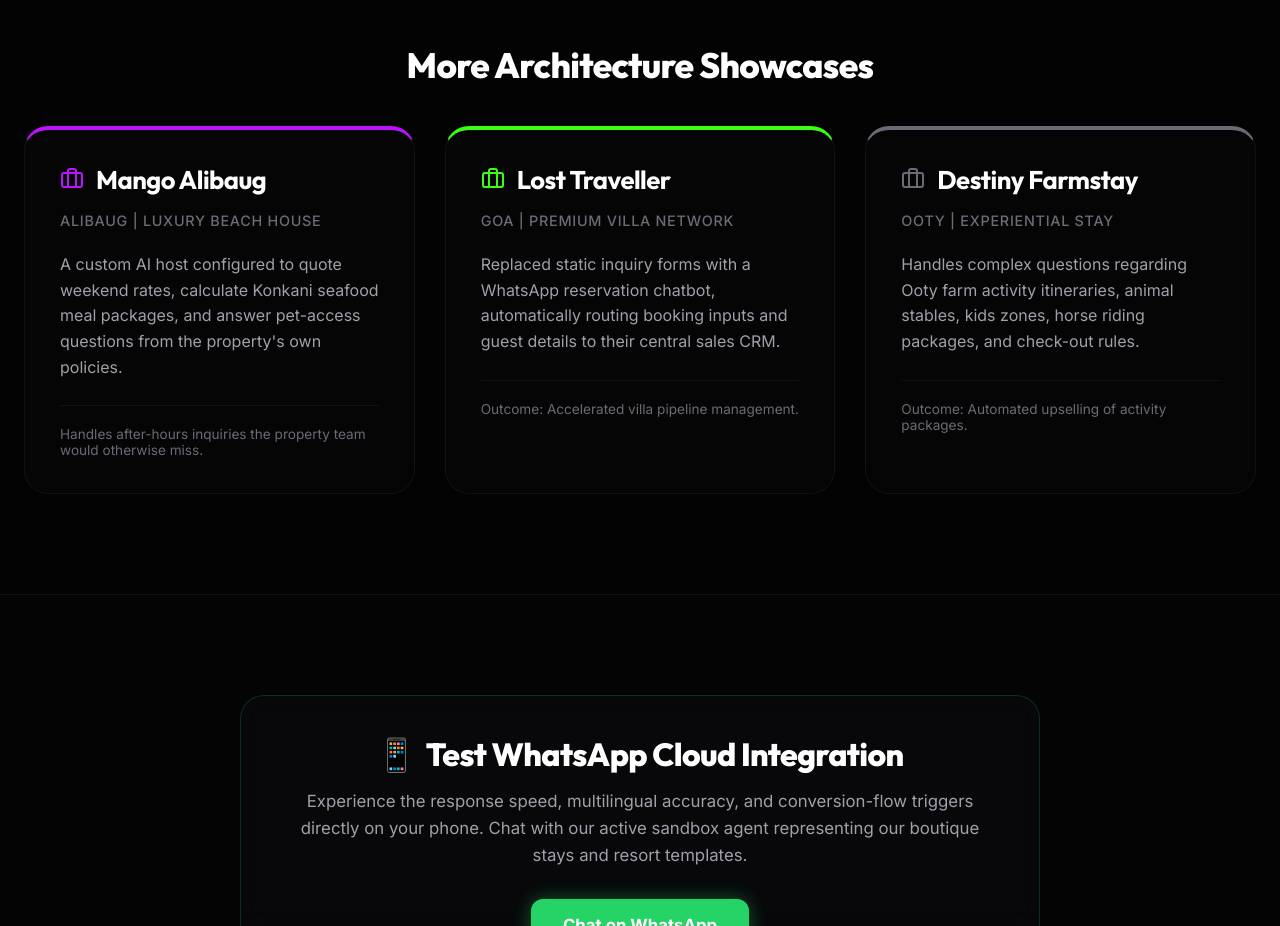
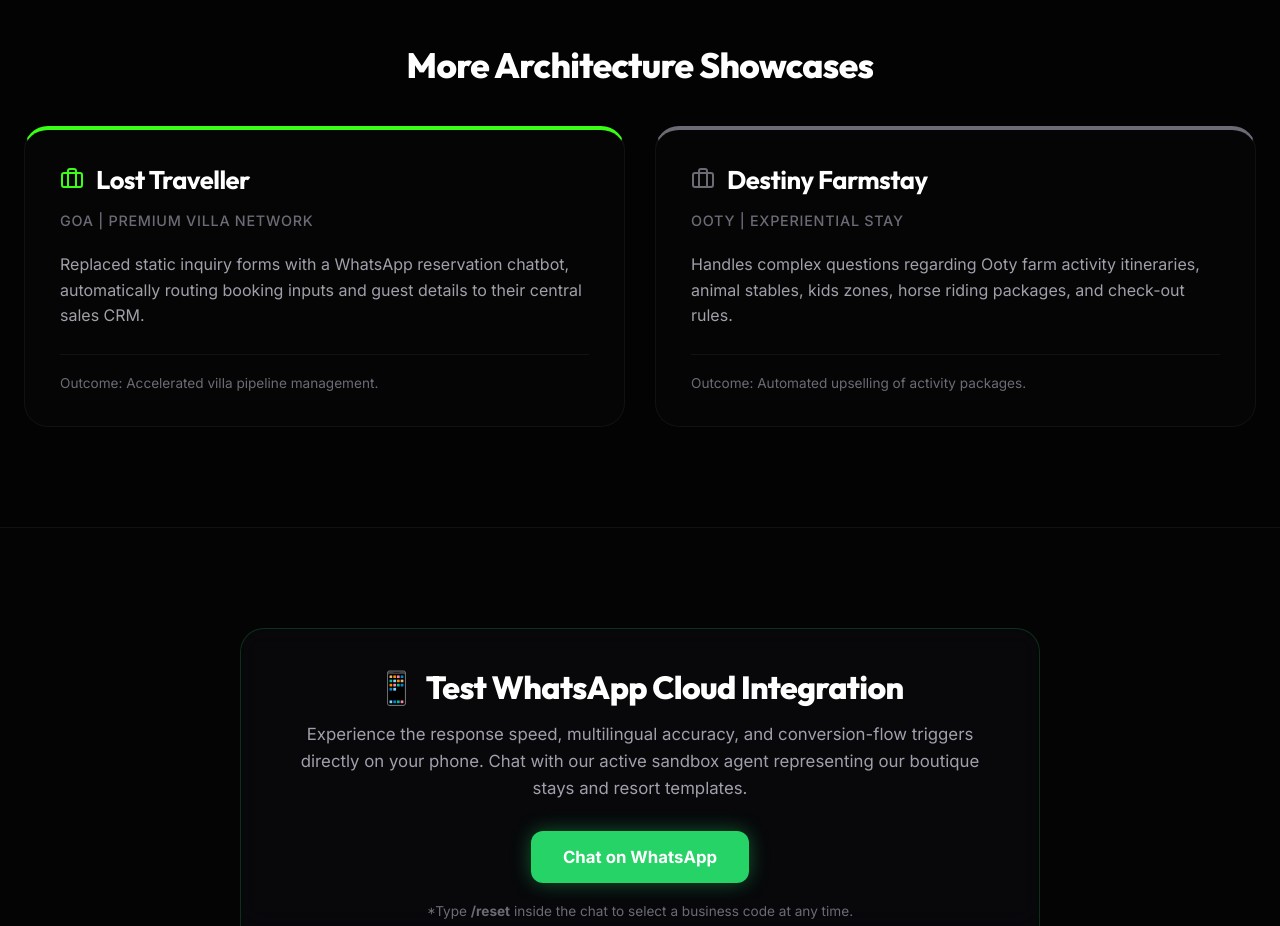
Before and after one commit to Nishithkrishnan/sciencethoughts, a Next.js app: page /case-studies in a window 1280 px wide. Shown: the part 1880-2806 px from the top of the page. Built offline with nearby package versions, Linux system fonts and the light colour scheme.

Commit message:
Remove Mango Alibaug from public case studies

```diff
--- a/app/case-studies/page.js
+++ b/app/case-studies/page.js
@@ -94,21 +94,6 @@ export default function CaseStudies() {
 
           <div style={{ display: "grid", gridTemplateColumns: "repeat(auto-fit, minmax(320px, 1fr))", gap: "30px" }}>
 
-            {/* Mango Alibaug */}
-            <div className="glass" style={{ padding: "35px", borderRadius: "24px", borderTop: "4px solid var(--accent-violet)", background: "rgba(10, 10, 12, 0.4)" }}>
-              <div style={{ display: "flex", alignItems: "center", gap: "12px", marginBottom: "15px" }}>
-                <Briefcase size={24} color="var(--accent-violet)" />
-                <h3 style={{ fontSize: "1.6rem", fontWeight: "700", fontFamily: "var(--font-display)", margin: 0 }}>Mango Alibaug</h3>
-              </div>
-              <p style={{ color: "var(--text-muted)", fontSize: "0.9rem", marginBottom: "20px", fontWeight: "500", letterSpacing: "0.05em" }}>ALIBAUG | LUXURY BEACH HOUSE</p>
-              <p style={{ color: "var(--text-secondary)", lineHeight: "1.6", marginBottom: "25px" }}>
-                A custom AI host configured to quote weekend rates, calculate Konkani seafood meal packages, and answer pet-access questions from the property's own policies.
-              </p>
-              <div style={{ borderTop: "1px solid rgba(255,255,255,0.05)", paddingTop: "20px", display: "flex", justifyContent: "space-between", alignItems: "center" }}>
-                <span style={{ fontSize: "0.85rem", color: "var(--text-muted)" }}>Handles after-hours inquiries the property team would otherwise miss.</span>
-              </div>
-            </div>
-
             {/* Lost Traveller */}
             <div className="glass" style={{ padding: "35px", borderRadius: "24px", borderTop: "4px solid var(--accent-green)", background: "rgba(10, 10, 12, 0.4)" }}>
               <div style={{ display: "flex", alignItems: "center", gap: "12px", marginBottom: "15px" }}>
```
